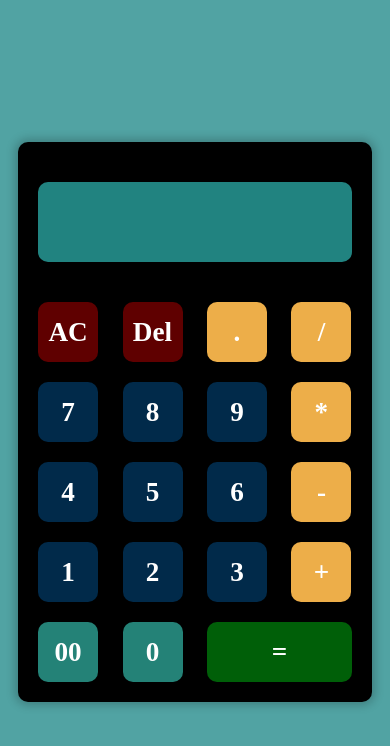
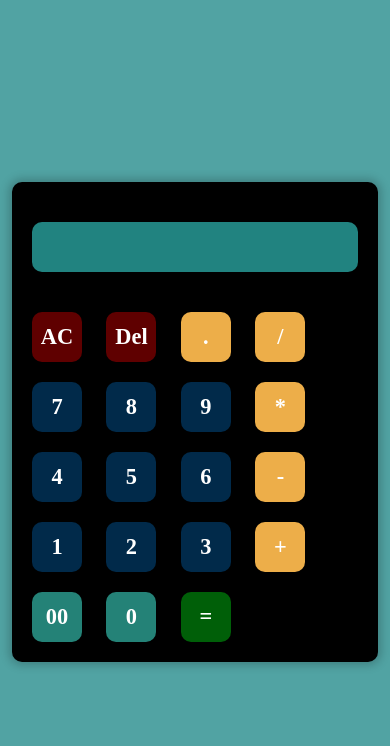
Before and after one commit to CodeBreaker-AAYUSH/Calculator, a plain HTML site: page index.html in a window 390 px wide. Drawn offline with nearby package versions, Linux system fonts and the light colour scheme.

Commit message:
Update style.css

```diff
--- a/style.css
+++ b/style.css
@@ -1,6 +1,6 @@
 * {
-        margin: 0px;
-        padding: 0px;
+    margin: 0;
+    padding: 0;
     font-family: Arial, Helvetica, sans-serif;
     box-sizing: border-box;
     user-select: none;
@@ -10,23 +10,24 @@
     height: 100vh;
     background-color: #51A3A3;
     display: grid;
+    place-items: center; /* Center align content */
 }
 
 .container {
     width: 100%;
-
     height: 100%;
-
     display: flex;
+    justify-content: center; /* Center align children */
+    align-items: center; /* Center align children */
 }
 
 .calculator {
     background: black;
     padding: 10px;
     box-shadow: 0px 0px 10px 3px rgba(0, 0, 0, 0.219);
-        margin: auto;
-
     border-radius: 10px;
+    max-width: 400px; /* Limit maximum width */
+    width: 100%;
 }
 
 .calculator form input {
@@ -41,7 +42,6 @@
     color: white;
     cursor: pointer;
     margin: 10px;
-
 }
 
 .calculator form input.NumpadBtns {
@@ -56,24 +56,24 @@
 
 form .display input {
     text-align: right;
-        flex: 2;
-        font-size: 45px;
+    flex: 1;
+    font-size: 2em; /* Adjust font size */
     box-shadow: none;
-        padding: 20px;
-        box-sizing: border-box;
+    padding: 15px;
     background: #218380;
-        box-shadow: 0 0 10px 3px #00000033;
     height: 80px;
     color: white;
 }
+
 form input.equal {
-        width: 145px;
-        background: #005f08
+    width: 100%; /* Take full width */
+    margin-top: 10px; /* Separate from other buttons */
+    background: #005f08;
 }
 
 form input.ac,
 form input.del {
-        background: #5f0000
+    background: #5f0000;
 }
 
 .symbols {
@@ -88,3 +88,16 @@
     box-shadow: 0px 0px 5px 3px #00000025;
     color: black;
 }
+
+@media (max-width: 500px) {
+    /* Adjust for smaller screens */
+    .calculator form input {
+        width: 50px;
+        height: 50px;
+        font-size: 1.4em;
+    }
+
+    form .display input {
+        font-size: 1.5em;
+    }
+}
```
Lines whose indentation alone changed are shown as unchanged.
